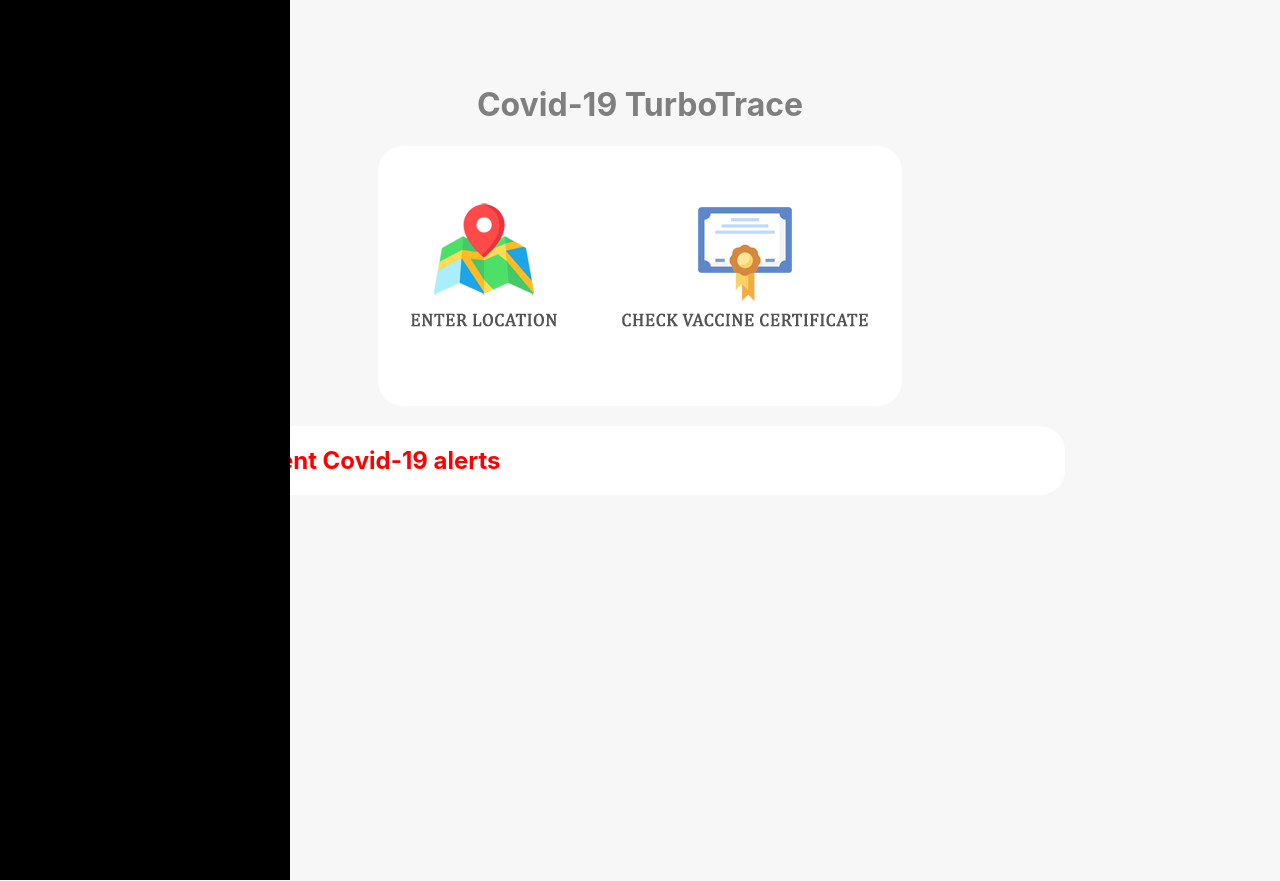
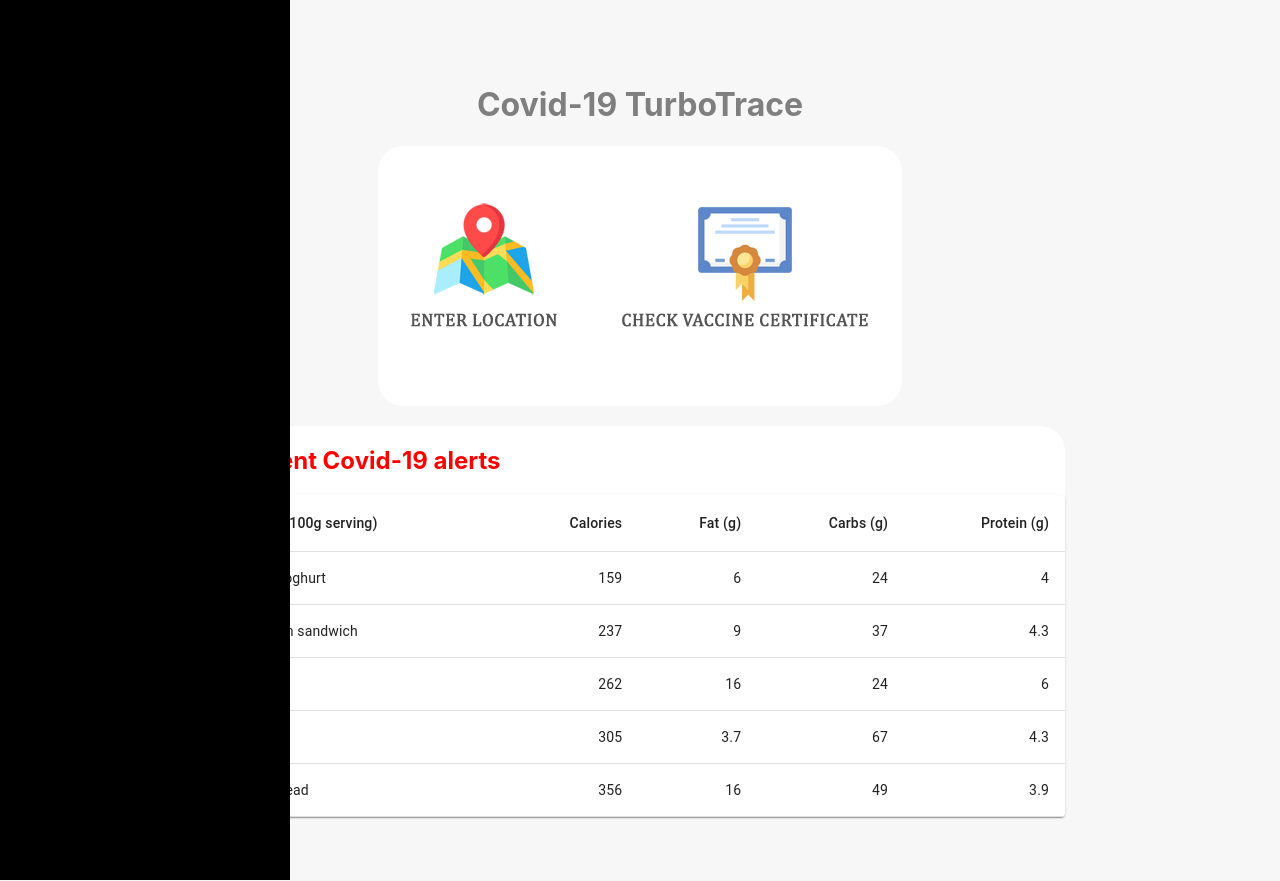
Before and after one commit to sayyidkhan/turbo_octo, a React (Create React App) app in the folder front-end/: page / in a window 1280 px wide. Before the commit the page ends 800 px from the top, so only its background shows below. Built offline with nearby package versions, Linux system fonts and the light colour scheme.

Commit message:
Updated landing with table; table visible but WIP

```diff
--- /dev/null
+++ b/front-end/src/components/home/AlertsTable.css
@@ -0,0 +1,4 @@
+
+.tableWidth {
+    min-width: 650px;
+}
--- a/front-end/src/components/home/AlertsTable.tsx
+++ b/front-end/src/components/home/AlertsTable.tsx
@@ -1,30 +1,60 @@
-import React, {Component} from 'react';
-import {getHello_API} from "./api/home_api";
+import {Component} from "react";
+import { makeStyles } from '@material-ui/core/styles';
+import Table from '@material-ui/core/Table';
+import TableBody from '@material-ui/core/TableBody';
+import TableCell from '@material-ui/core/TableCell';
+import TableContainer from '@material-ui/core/TableContainer';
+import TableHead from '@material-ui/core/TableHead';
+import TableRow from '@material-ui/core/TableRow';
+import Paper from '@material-ui/core/Paper';
+import './AlertsTable.css';
 
-export class HelloWorldComponent extends Component {
+function createData(name: string, calories: number, fat: number, carbs: number, protein: number) {
+  return { name, calories, fat, carbs, protein };
+}
 
-    state = {
-        loadingStatus : true,
-        status : 0,
-        result : ""
+const rows = [
+  createData('Frozen yoghurt', 159, 6.0, 24, 4.0),
+  createData('Ice cream sandwich', 237, 9.0, 37, 4.3),
+  createData('Eclair', 262, 16.0, 24, 6.0),
+  createData('Cupcake', 305, 3.7, 67, 4.3),
+  createData('Gingerbread', 356, 16.0, 49, 3.9),
+];
+
+export class AlertsTable extends Component {
+
+    constructor(props : any) {
+        super(props);
     }
 
-     componentDidMount() {
-         getHello_API().then(res => {
-             const result = res;
-             console.log(result);
-             this.setState({'result' : res.data , 'status' : res.status });
-         }).catch(err => {
-             console.log(err);
-             this.setState({'result' : "backend not connected..." , 'status' : err.status })
-         });
-    }
-
-    render() {
+    render () {
         return (
-            <div>
-                <p style={{color : (this.state.status === 200) ? 'green' : 'red' }}>{this.state.result}</p>
-            </div>
+            <TableContainer component={Paper}>
+            <Table className="tableWidth" aria-label="simple table">
+                <TableHead>
+                <TableRow>
+                    <TableCell>Dessert (100g serving)</TableCell>
+                    <TableCell align="right">Calories</TableCell>
+                    <TableCell align="right">Fat&nbsp;(g)</TableCell>
+                    <TableCell align="right">Carbs&nbsp;(g)</TableCell>
+                    <TableCell align="right">Protein&nbsp;(g)</TableCell>
+                </TableRow>
+                </TableHead>
+                <TableBody>
+                {rows.map((row) => (
+                    <TableRow key={row.name}>
+                    <TableCell component="th" scope="row">
+                        {row.name}
+                    </TableCell>
+                    <TableCell align="right">{row.calories}</TableCell>
+                    <TableCell align="right">{row.fat}</TableCell>
+                    <TableCell align="right">{row.carbs}</TableCell>
+                    <TableCell align="right">{row.protein}</TableCell>
+                    </TableRow>
+                ))}
+                </TableBody>
+            </Table>
+            </TableContainer>
         );
     }
 }
--- a/front-end/src/pages/Home.tsx
+++ b/front-end/src/pages/Home.tsx
@@ -1,7 +1,9 @@
 import React from 'react';
 import '../App.css';
+
 import enterLoc from '../img/EnterLoc.png';
 import checkVaccCert from '../img/CheckVaccCert.png';
+import {AlertsTable} from '../components/home/AlertsTable';
 
 export default function Home() {
     return (
@@ -23,6 +25,7 @@
 
             <div className="home-tableContainer-div">
                 <h2>Recent Covid-19 alerts</h2>
+                <AlertsTable />
             </div>
 
         </div>
```
Also changed, not shown: front-end/src/components/home/HelloWorldComponent.tsx (deleted, +0 -30 lines).
